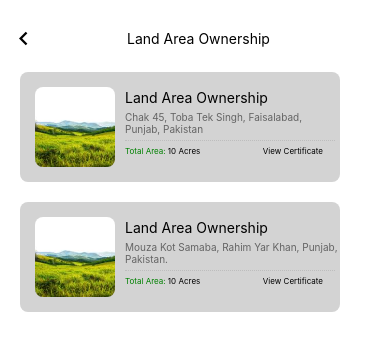
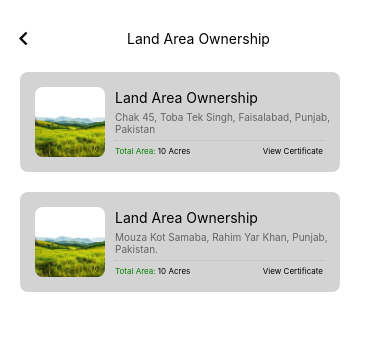
Before and after one commit to Shehiryar12/CropsSecure, a React Native app: screen / in a window 390 px wide. Shown: the top 350 px of the page. Built offline with nearby package versions, Linux system fonts and the light colour scheme.

Commit message:
CROPSSECURE

```diff
--- a/Src/Components/OwnershipComponent.js
+++ b/Src/Components/OwnershipComponent.js
@@ -4,7 +4,7 @@ import React from 'react';
 const OwnershipComponent = (props) => {
   return (
     <View style={styles.container}>
-      {/* Box Section */}
+
       <View style={styles.boxed}>
         <View style={styles.box}>
           <View style={{ flexDirection: 'row', alignItems: 'center' }}>
@@ -39,21 +39,25 @@ const OwnershipComponent = (props) => {
 export default OwnershipComponent;
 
 const styles = StyleSheet.create({
-  container: {},
+  container: {
+    // marginTop:20,
+  },
   boxed: {
-    marginTop: 20,
+
+    // marginTop: 20,
   },
   box: {
     width: 320,
-    height: 110,
+    height: 100,
     backgroundColor: 'lightgrey',
     marginHorizontal: 20,
     borderRadius: 8,
     paddingVertical: 5,
+    marginTop:20,
   },
   landimage: {
-    width: 80,
-    height: 80,
+    width: 70,
+    height: 70,
     borderRadius: 8,
     marginLeft: 15,
     marginTop: 10,
@@ -61,6 +65,7 @@ const styles = StyleSheet.create({
   },
   landtext: {
     marginBottom: 5,
+    marginTop:10,
   },
   landtexttwo: {
     fontSize: 10,
--- a/Src/Screens/Ownership.js
+++ b/Src/Screens/Ownership.js
@@ -17,13 +17,13 @@ const Ownership = () => {
         <View></View>
       </View>
 
-      {/* First Box */}
+
       <OwnershipComponent
         title="Land Area Ownership"
         define="Chak 45, Toba Tek Singh, Faisalabad, Punjab, Pakistan"
       />
 
-      {/* Second Box without heading */}
+
       <OwnershipComponent
         title="Land Area Ownership"
         define="Mouza Kot Samaba, Rahim Yar Khan, Punjab, Pakistan."
```
